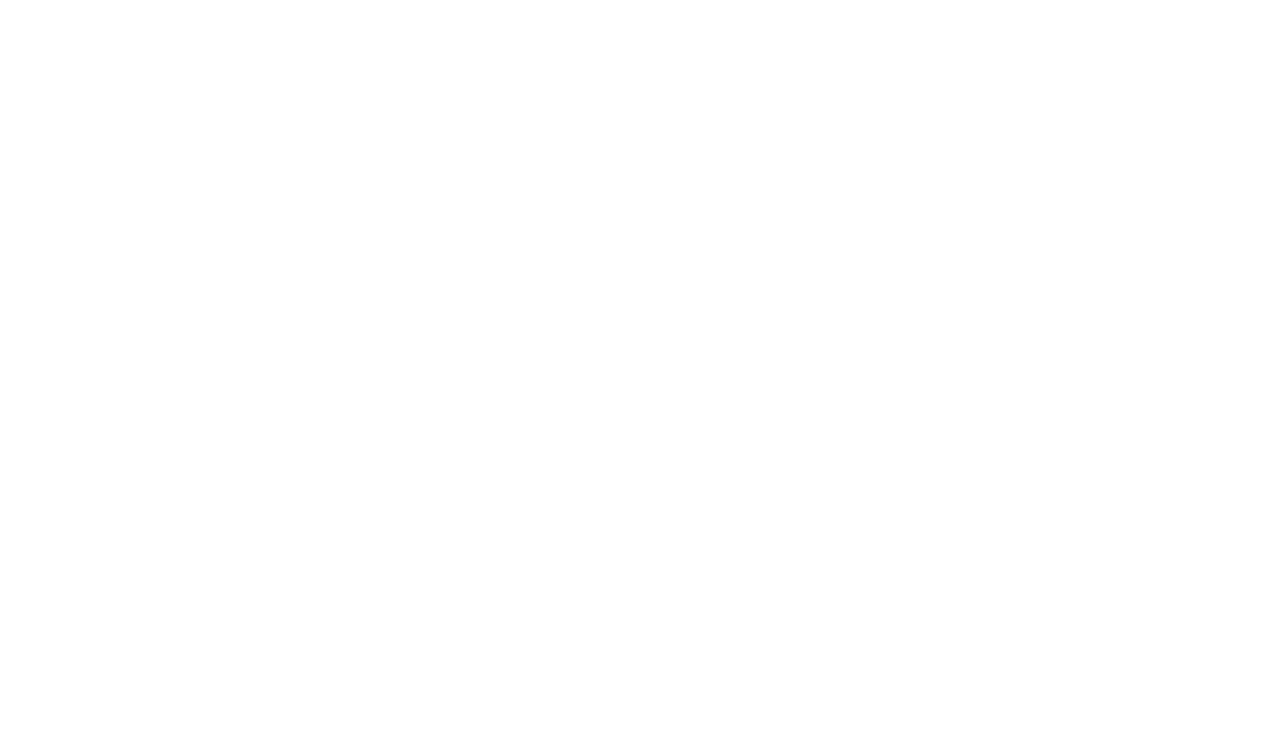
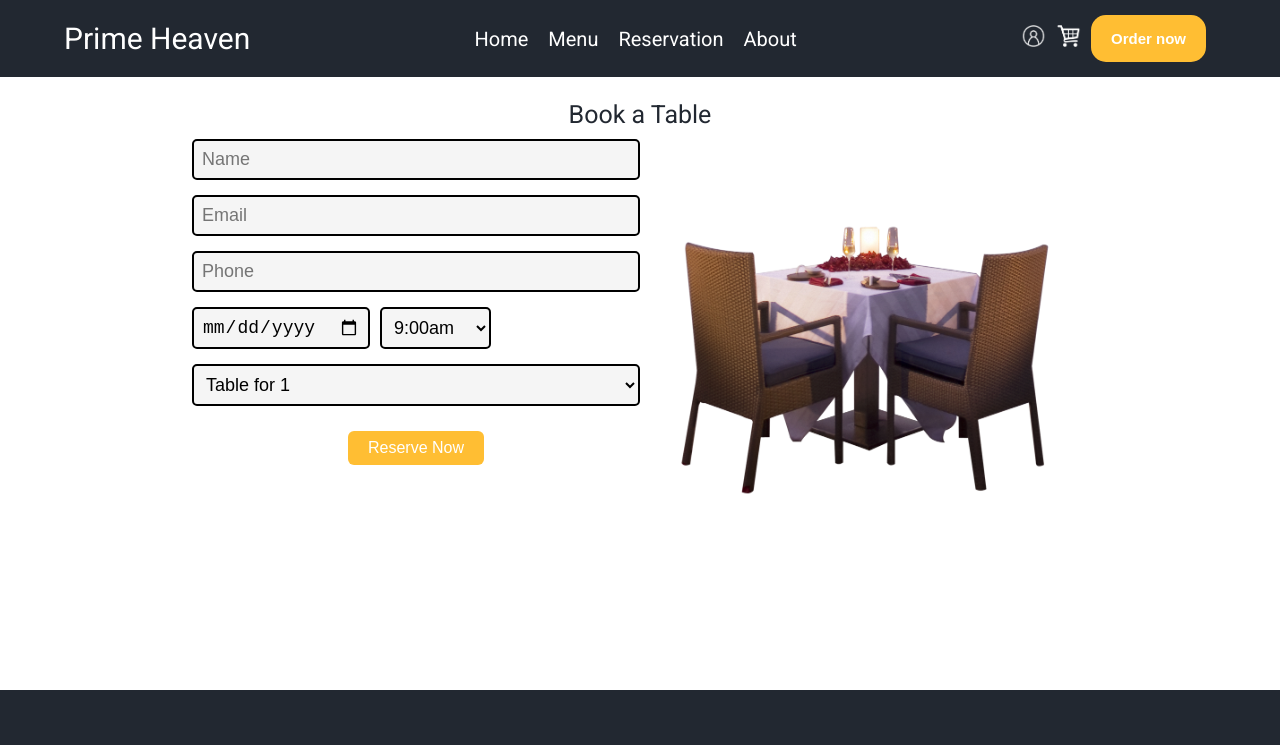
Before and after one commit to Godwinprosper/primefood, a React (Vite) app in the folder foodstore/: page /primefood/reservation in a window 1280 px wide. Before the commit this address had no page. Shown: the top 745 px of the page. Built offline with nearby package versions, Linux system fonts and the light colour scheme.

Commit message:
done with the reservation section

```diff
--- a/foodstore/src/App.jsx
+++ b/foodstore/src/App.jsx
@@ -2,6 +2,7 @@
 import './App.css'
 import { HomePage } from './pages/home/HomePage'
 import { MenuPage } from './pages/menu/MenuPage'
+import { ReservationPage } from './pages/ReservationPage'
 
 function App() {
 
@@ -10,6 +11,7 @@
       <Routes>
         < Route path='/' element={<HomePage/>} />
         < Route path='/menu' element={<MenuPage/>} />
+        < Route path='/reservation' element={<ReservationPage/>} />
       </Routes>
     </div>
   )
--- a/foodstore/src/components/Header.jsx
+++ b/foodstore/src/components/Header.jsx
@@ -32,7 +32,7 @@
           <li><NavLink to="/menu" className="header-link">
             <span>Menu</span>
           </NavLink></li>
-          <li><NavLink to="/" className="header-link">
+          <li><NavLink to="/reservation" className="header-link">
             <span>Reservation</span>
           </NavLink></li>
           <li><NavLink to="/" className="header-link">
@@ -82,7 +82,7 @@
           <li><NavLink to="/menu" className="header-link">
             <span>Menu</span>
           </NavLink></li>
-          <li><NavLink to="/" className="header-link">
+          <li><NavLink to="/reservation" className="header-link">
             <span>Reservation</span>
           </NavLink></li>
           <li><NavLink to="/" className="header-link">
--- /dev/null
+++ b/foodstore/src/pages/ReservationPage.css
@@ -0,0 +1,13 @@
+.reservationPage-section{
+  min-height: 80vh;
+  width: 100%;
+  margin-top: 5rem;
+  padding: 4rem 15%;
+}
+
+@media (max-width:30rem){
+  .reservationPage-section .reservation-image-container {
+    display: initial;
+    height: 20rem;
+  }
+}
--- /dev/null
+++ b/foodstore/src/pages/ReservationPage.jsx
@@ -0,0 +1,16 @@
+import { Reservation } from "../components/Reservation";
+import { Header } from "../components/Header";
+import { Footer } from "../components/Footer";
+import './ReservationPage.css'
+
+export function ReservationPage(){
+  return(
+    <>
+      <Header/>
+      <div className="reservationPage-section">
+          <Reservation/>
+      </div>
+      <Footer/>
+    </>
+  )
+}
```
